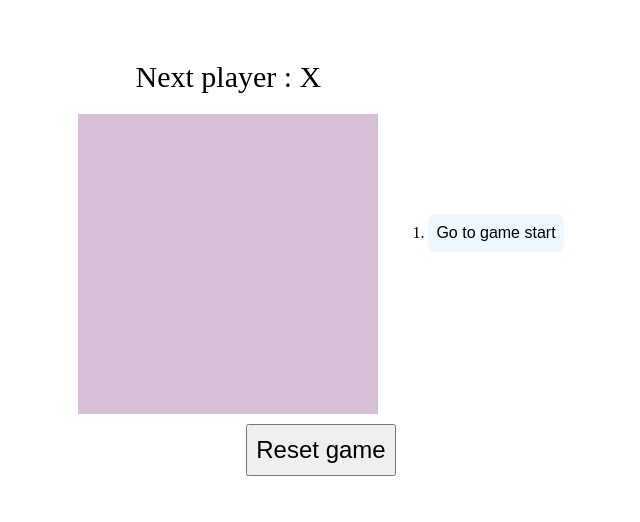
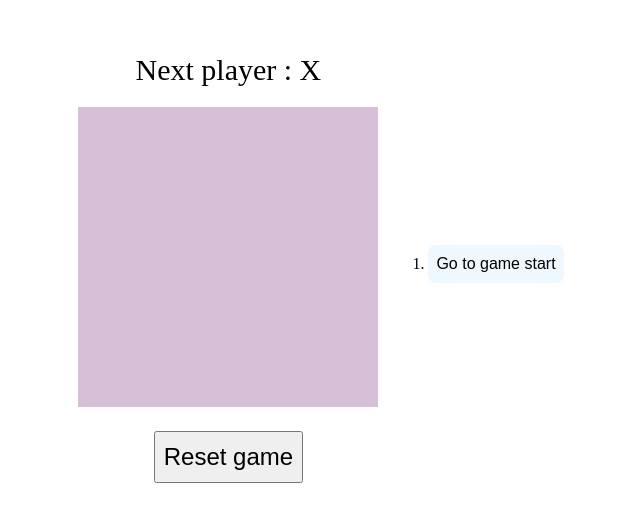
Before and after one commit to ingaSiu/react-small-projects, a React (Vite) app in the folder tic-tac-toe-v5/: page / in a window 1280 px wide. Shown: the part 132-654 px from the top of the page, without its empty margins (319-959 px from the left). Built offline with nearby package versions, Linux system fonts and the light colour scheme.

Commit message:
align btn to board

```diff
--- a/tic-tac-toe-v5/src/App.css
+++ b/tic-tac-toe-v5/src/App.css
@@ -21,6 +21,12 @@ body {
   display: flex;
   gap: 50px;
 }
+.gameBoard {
+  display: flex;
+  flex-direction: column;
+  justify-content: center;
+  align-items: center;
+}
 .gameInfo {
   align-self: center;
 }
@@ -41,4 +47,5 @@ body {
 .resetBtn {
   padding: 10px 8px;
   font-size: 24px;
+  margin-top: 24px;
 }
--- a/tic-tac-toe-v5/src/App.jsx
+++ b/tic-tac-toe-v5/src/App.jsx
@@ -56,15 +56,16 @@ const Game = () => {
       <div className="gameContainer">
         <div className="gameBoard">
           <Board xIsNext={xIsNext} squares={currentSquares} onPlay={handlePlay} />
+
+          <button className="resetBtn" onClick={handleReset}>
+            Reset game
+          </button>
         </div>
+
         <div className="gameInfo">
           <ol>{moves}</ol>
         </div>
       </div>
-
-      <button className="resetBtn" onClick={handleReset}>
-        Reset game
-      </button>
     </div>
   );
 };
```
